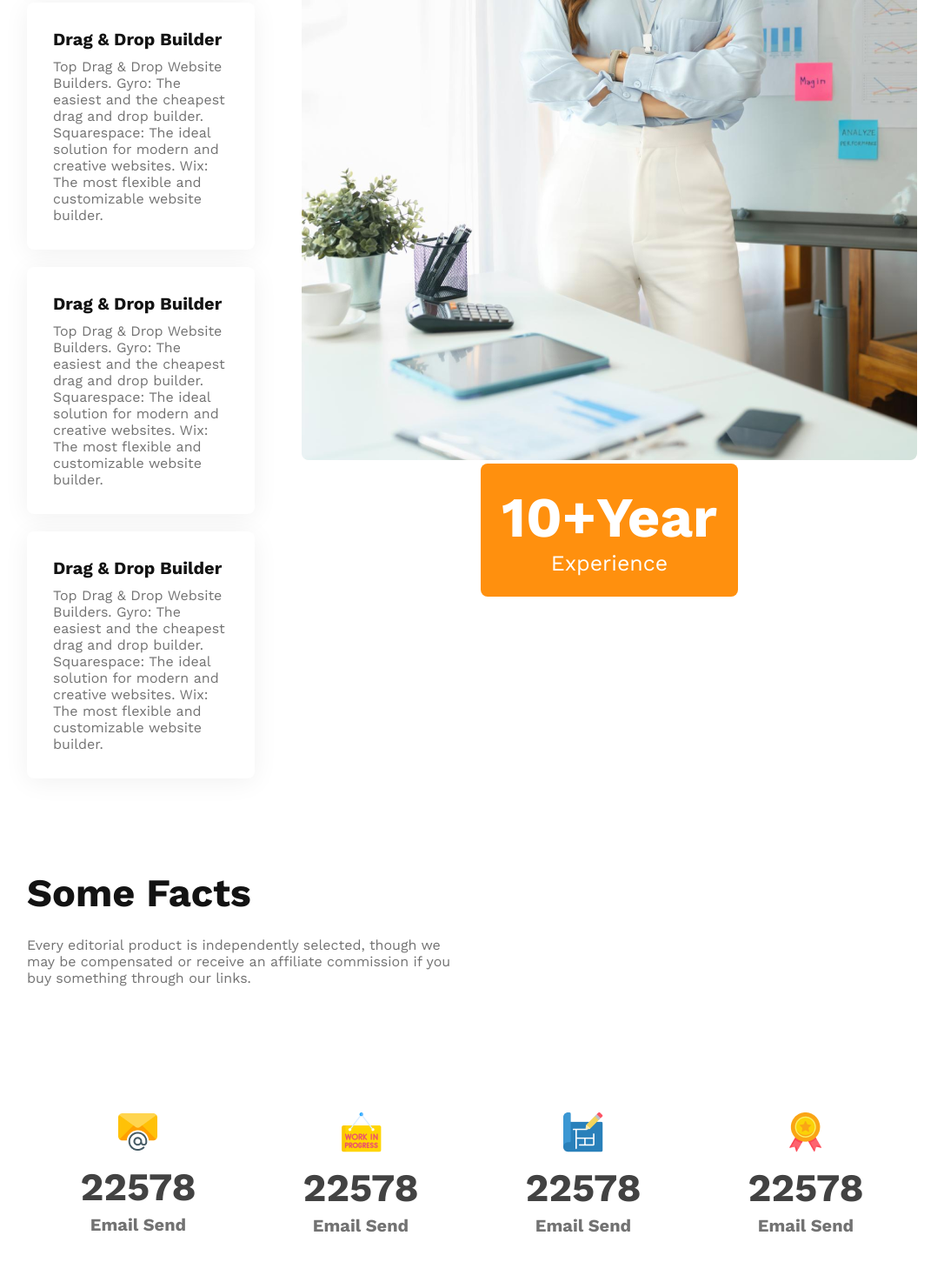
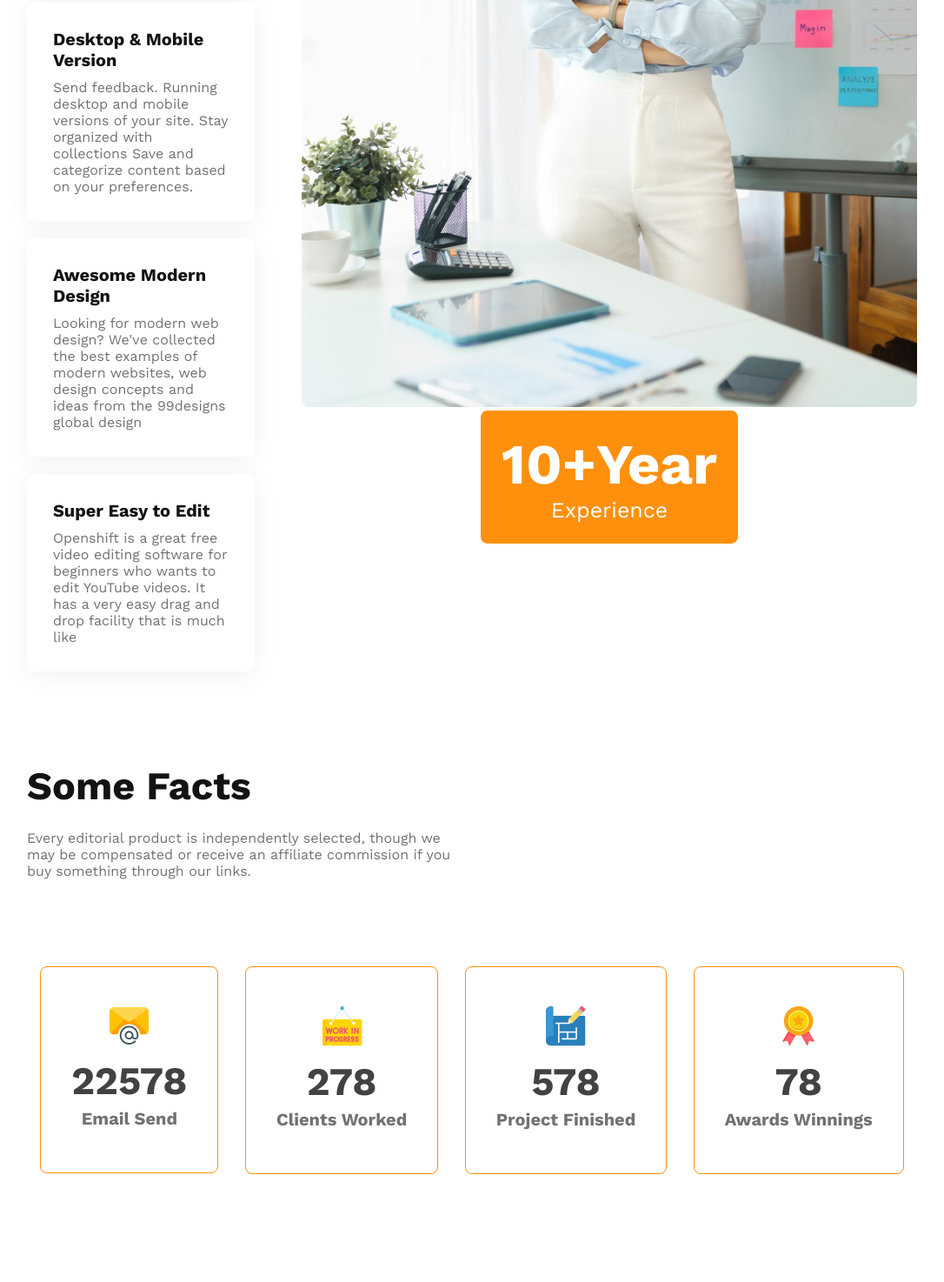
Before and after one commit to Mojaer/PGHero-assignment-2, a plain HTML site: page index.html in a window 1280 px wide. Shown: the part 2687-4161 px from the top of the page at 87% size, without its empty margins (97-1183 px from the left). After the commit the page ends 4082 px from the top, so only its background shows below. Drawn offline with nearby package versions, Linux system fonts and the light colour scheme.

Commit message:
facts are committed

```diff
--- a/index.html
+++ b/index.html
@@ -83,30 +83,27 @@
               </p>
             </div>
             <div class="feature-love-paragraph">
-              <h4 class="paragraph-tittle">Drag & Drop Builder</h4>
+              <h4 class="paragraph-tittle">Desktop & Mobile Version</h4>
               <p class="paragraph">
-                Top Drag & Drop Website Builders. Gyro: The easiest and the
-                cheapest drag and drop builder. Squarespace: The ideal solution
-                for modern and creative websites. Wix: The most flexible and
-                customizable website builder.
+                Send feedback. Running desktop and mobile versions of your site.
+                Stay organized with collections Save and categorize content
+                based on your preferences.
               </p>
             </div>
             <div class="feature-love-paragraph">
-              <h4 class="paragraph-tittle">Drag & Drop Builder</h4>
+              <h4 class="paragraph-tittle">Awesome Modern Design</h4>
               <p class="paragraph">
-                Top Drag & Drop Website Builders. Gyro: The easiest and the
-                cheapest drag and drop builder. Squarespace: The ideal solution
-                for modern and creative websites. Wix: The most flexible and
-                customizable website builder.
+                Looking for modern web design? We've collected the best examples
+                of modern websites, web design concepts and ideas from the
+                99designs global design
               </p>
             </div>
             <div class="feature-love-paragraph">
-              <h4 class="paragraph-tittle">Drag & Drop Builder</h4>
+              <h4 class="paragraph-tittle">Super Easy to Edit</h4>
               <p class="paragraph">
-                Top Drag & Drop Website Builders. Gyro: The easiest and the
-                cheapest drag and drop builder. Squarespace: The ideal solution
-                for modern and creative websites. Wix: The most flexible and
-                customizable website builder.
+                Openshift is a great free video editing software for beginners
+                who wants to edit YouTube videos. It has a very easy drag and
+                drop facility that is much like
               </p>
             </div>
           </article>
@@ -135,21 +132,23 @@
           </div>
           <div class="facts-info">
             <img src="./images/icons/customers.png" alt="" />
-            <h3>22578</h3>
-            <p>Email Send</p>
+            <h3>278</h3>
+            <p>Clients Worked</p>
           </div>
           <div class="facts-info">
             <img src="./images/icons/projects.png" alt="" />
-            <h3>22578</h3>
-            <p>Email Send</p>
+            <h3>578</h3>
+            <p>Project Finished</p>
           </div>
           <div class="facts-info">
             <img src="./images/icons/ribon.png" alt="" />
-            <h3>22578</h3>
-            <p>Email Send</p>
+            <h3>78</h3>
+            <p>Awards Winnings</p>
           </div>
         </div>
       </section>
+      <!-- Sponsor section ----------------------------------------------------------------------------------------------------------------- -->
+      <section class="sponsor"></section>
     </main>
     <footer></footer>
   </body>
--- a/styles/styles.css
+++ b/styles/styles.css
@@ -124,7 +124,7 @@ article .feature-list-tail {
     margin-left: 0px;
 }
 
-/* Love and enjoy feature----------------------------------------------------------------- */
+/* Love and enjoy feature----------------------------------------------------------------------------------------- */
 
 .feature-love-section {
     display: flex;
@@ -172,7 +172,7 @@ article .feature-list-tail {
     font-size: 65px;
 }
 
-/* Facts style --------------------------------------------------------------------------------- */
+/* Facts style ---------------------------------------------------------------------------------------------------------- */
 .some-fact {
     width: 80%;
     margin: 45px auto;
@@ -199,6 +199,9 @@ article .feature-list-tail {
 .fact-list .facts-info {
     padding: 45px 35px 50px 35px;
     text-align: center;
+    border: 1px solid #FF900E;
+    border-radius: 8px;
+
 }
 
 .facts-info h3 {
```
